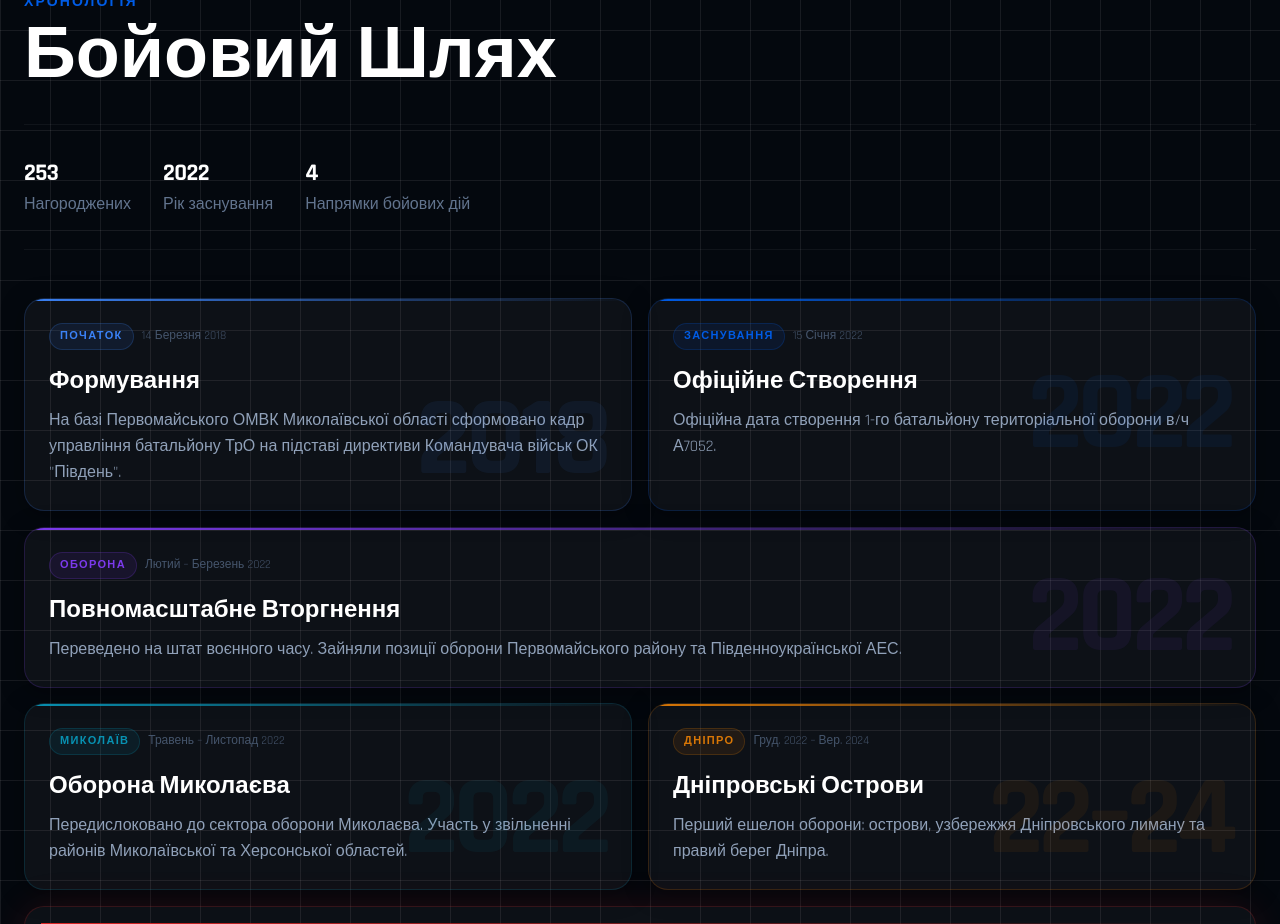
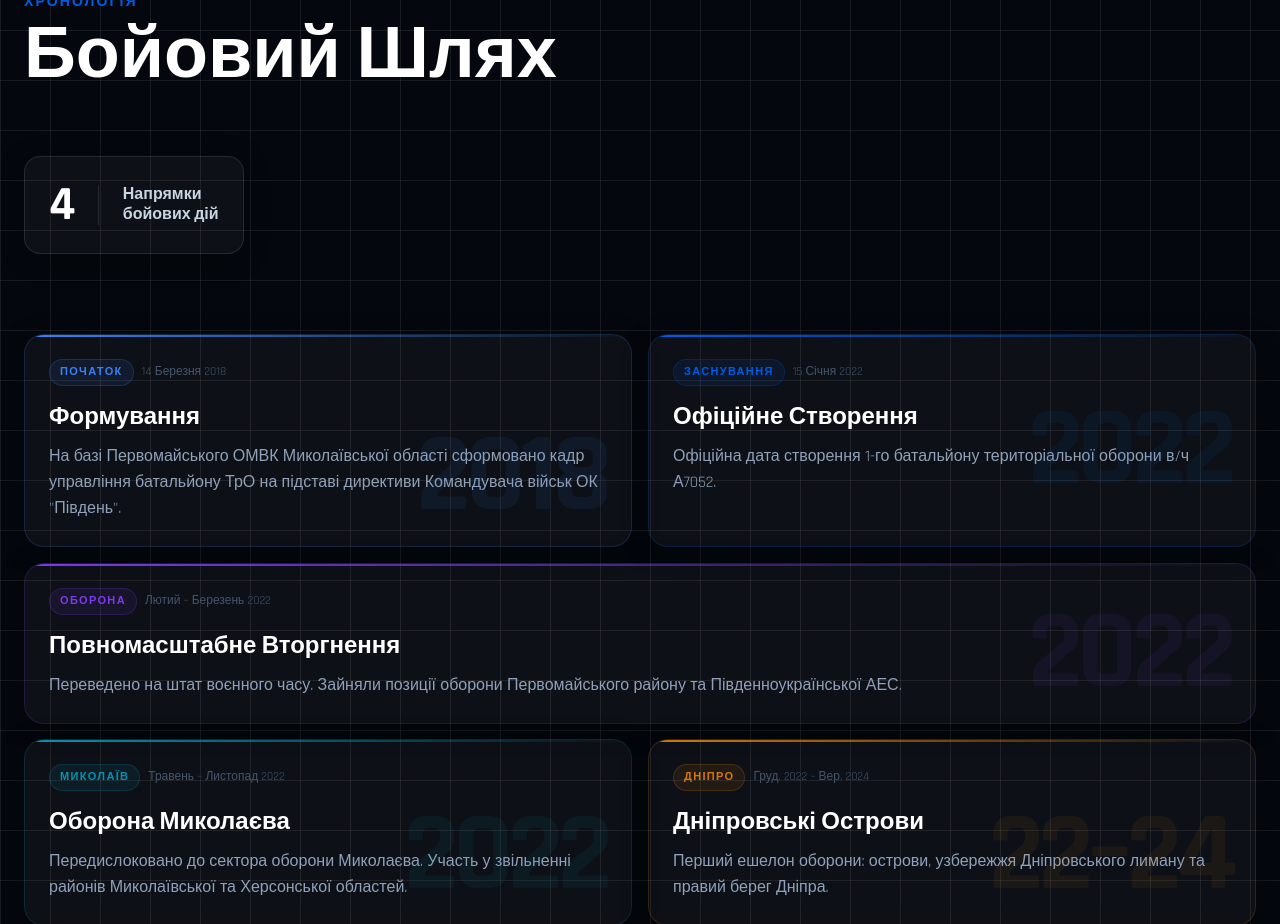
Before and after one commit to bohdanadamenko/1battalion123tro, a React (Vite) app in the folder 1bt-app/: page / in a window 1280 px wide. Shown: the part 920-1844 px from the top of the page. Built offline with nearby package versions, Linux system fonts and the light colour scheme.

Commit message:
style: replace old stats block with a premium badge for 4 Napriamky

```diff
--- a/1bt-app/src/components/Timeline.tsx
+++ b/1bt-app/src/components/Timeline.tsx
@@ -192,20 +192,20 @@ const Timeline = () => {
           <p className="text-sm font-bold tracking-[0.15em] text-uaBlue uppercase mb-2">Хронологія</p>
           <h2 className="text-6xl md:text-7xl font-black text-white leading-none mb-8">Бойовий Шлях</h2>
 
-          {/* Moved Stats from Hero */}
-          <div className="flex flex-wrap gap-8 py-8 border-y border-white/5 justify-start">
-            {[
-              { num: '253', label: 'Нагороджених' },
-              { num: '2022', label: 'Рік заснування' },
-              { num: '4', label: 'Напрямки бойових дій' },
-            ].map((s) => (
-              <div key={s.label} className="text-left">
-                <div className="text-xl md:text-2xl font-black text-white tracking-tight">
-                  {s.num}
+          {/* Styled Stat Badge */}
+          <div className="inline-flex py-8">
+            <div className="glass-panel rounded-2xl p-5 md:p-6 border border-white/10 relative overflow-hidden group">
+              <div className="absolute inset-0 bg-gradient-to-br from-uaBlue/10 to-transparent opacity-0 group-hover:opacity-100 transition-opacity duration-500" />
+              <div className="flex items-center gap-4 md:gap-6 relative z-10">
+                <div className="text-4xl md:text-5xl font-black text-white tracking-tight leading-none">
+                  4
                 </div>
-                <div className="text-sm md:text-base text-slate-500 mt-1">{s.label}</div>
+                <div className="h-10 w-px bg-white/10" />
+                <div className="text-sm md:text-base font-bold text-slate-300 leading-tight">
+                  Напрямки <br className="hidden md:block" />бойових дій
+                </div>
               </div>
-            ))}
+            </div>
           </div>
         </div>
 
```
Also changed, not shown: 1 other file (tests, documents, lock files or other folders).
